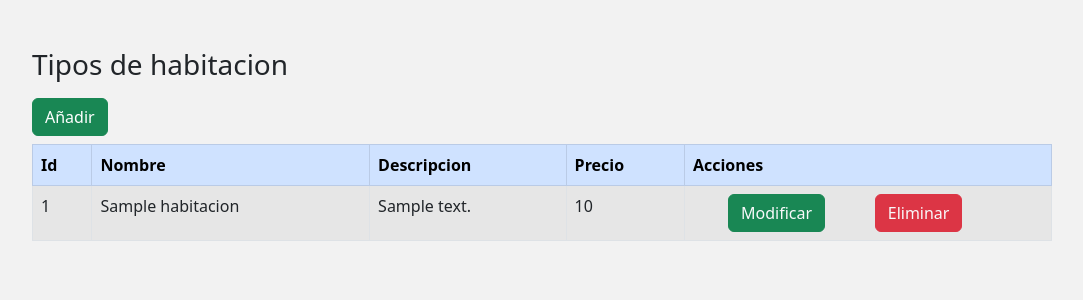
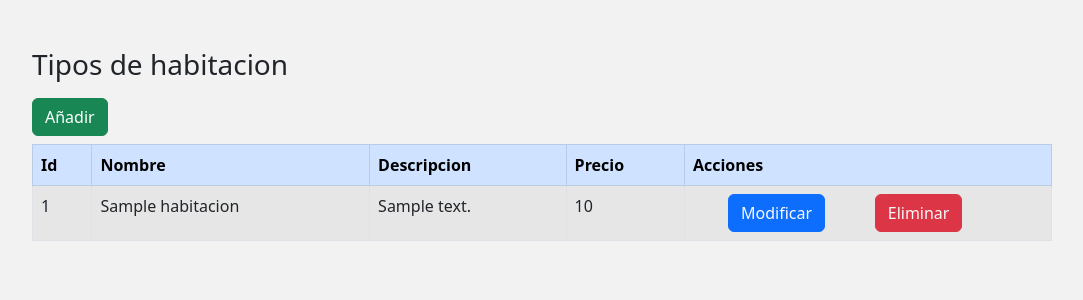
Before and after one commit to JuanZweifel/veranumIng, a Django app: page /tipo_habitacion in a window 1280 px wide. Shown: the part 56-356 px from the top of the page, without its empty margins (98-1181 px from the left). Run offline with Django 4.2, Linux system fonts and the light colour scheme; tables that the repository leaves empty hold one stand-in row (values such as "Sample post").

Commit message:
Color boton "modificar"

```diff
--- a/app/templates/app/tipo_habitacion.html
+++ b/app/templates/app/tipo_habitacion.html
@@ -27,7 +27,7 @@
                             <td>{{type.nom_tipo}}</td>
                             <td>{{type.descrip_tipo}}</td>
                             <td>{{type.precio}}</td>
-                            <td><a href="{% url 'tipo_habitacion_modif' type.id_tipo_habitacion %}" role="button" class="btn btn-success text-light" style="margin-left: 10%;">Modificar</a>
+                            <td><a href="{% url 'tipo_habitacion_modif' type.id_tipo_habitacion %}" role="button" class="btn btn-primary text-light" style="margin-left: 10%;">Modificar</a>
                             <a href="{% url 'tipo_habitacion_eliminar' type.id_tipo_habitacion %}" role="button" class="btn btn-danger text-light" style="margin-left: 13%;">Eliminar</a> </td>
                         </tr>
                         {% endfor %}
```
